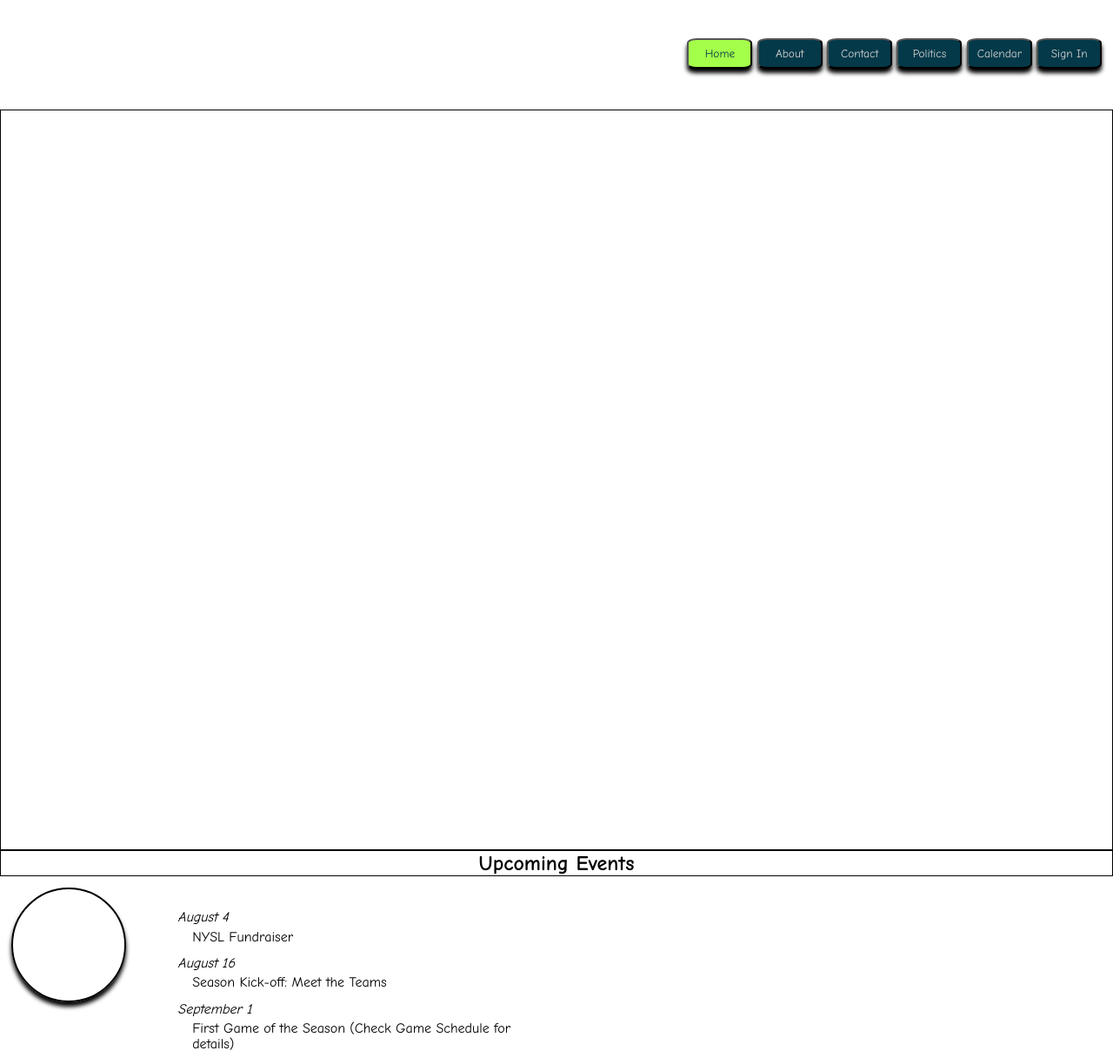
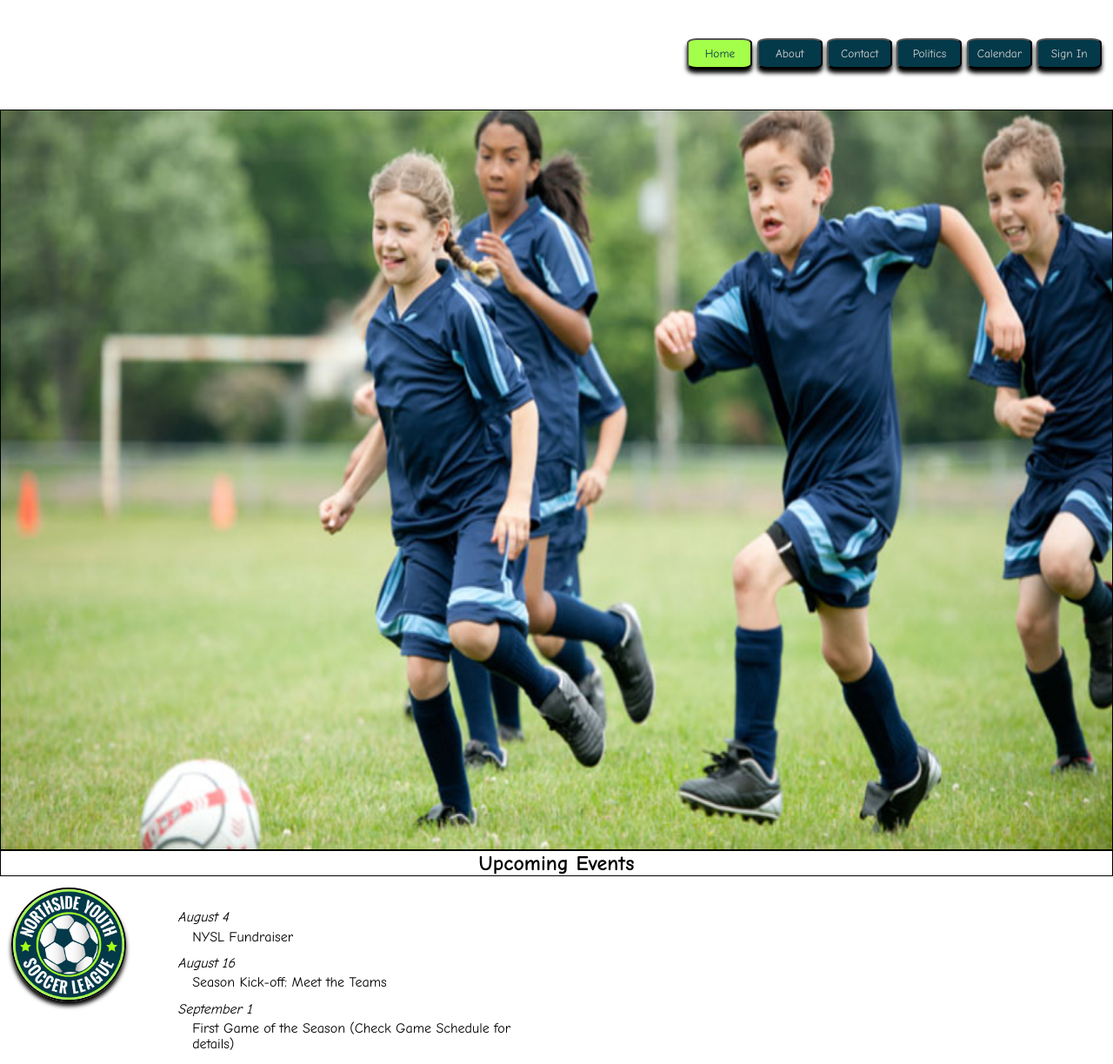
Before and after one commit to IgnGGA/NYSL, a plain HTML site: page index.html in a window 1280 px wide. Shown: the part 76-1300 px from the top of the page at 87% size. Drawn offline with Linux system fonts and the light colour scheme.

Commit message:
UPDATE SYTLES

```diff
--- a/assets/css/style.css
+++ b/assets/css/style.css
@@ -4,13 +4,13 @@
     font-family:        "comic sans ms";
 }
 #img_01{/*Imagen de fondo y principal de la pagina*/
-    background-image:   url(assets/image/design2_image1.jpg);
+    background-image:   url(../../assets/image/design2_image1.jpg);
     background-size:    100% 100%;
     height:             850px;
     border:             solid 1px;
 }
 #img_02{/*logo del club deportivo y de la pagina*/
-    content:            url(assets/image/nysl_logo.png);
+    content:            url(../../assets/image/nysl_logo.png);
     width:              10%;
     height:             10%;
     border:             solid 2px;
```
